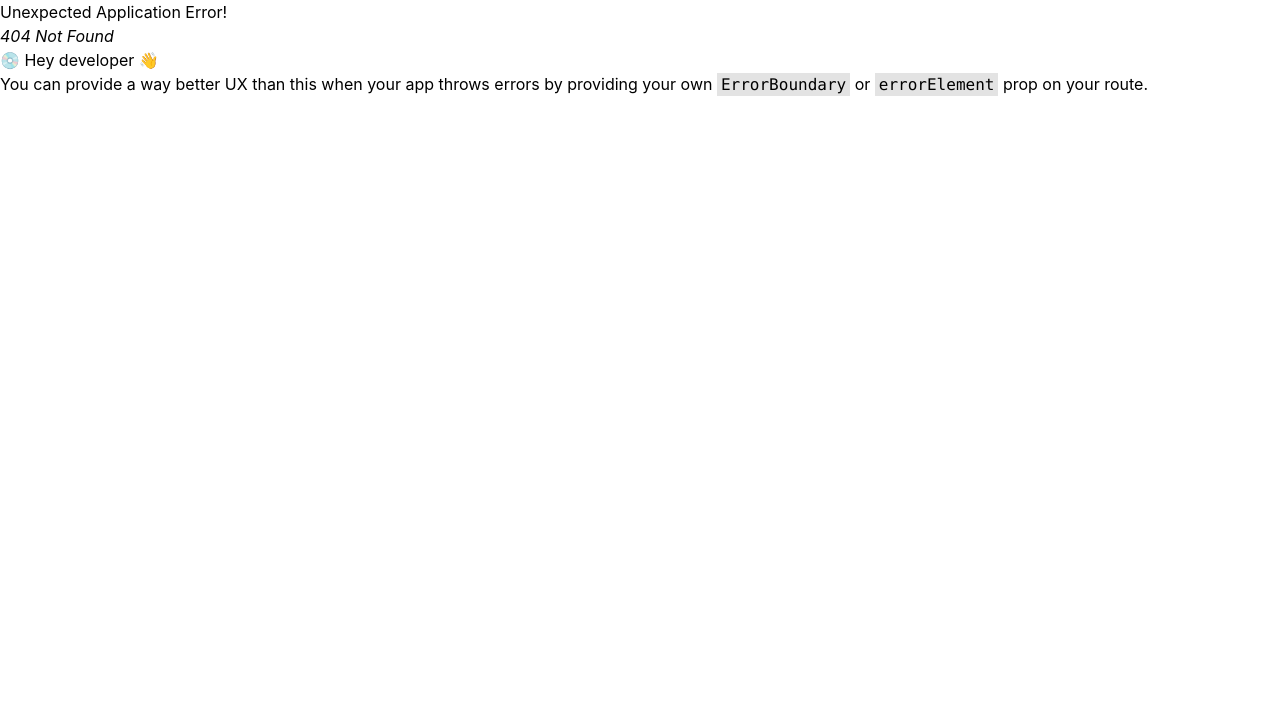
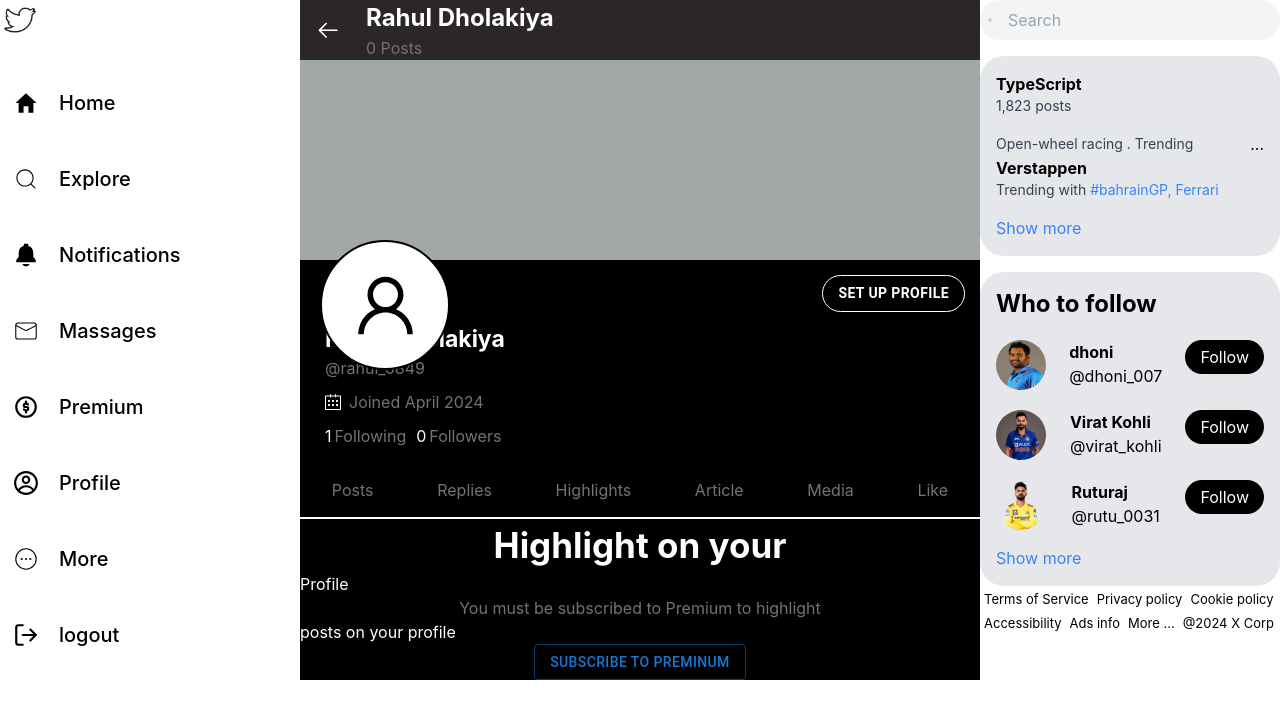
Before and after one commit to Harnillathiya/twitter, a React (Create React App) app: page /posts in a window 1280 px wide. Before the commit this address had no page. Shown: the top 718 px of the page. Built offline with nearby package versions, Linux system fonts and the light colour scheme.

Commit message:
profilepage

```diff
--- a/src/App.css
+++ b/src/App.css
@@ -151,9 +151,39 @@
   padding-left: 10px;
 }
 .text-explore {
-  padding-left: 20px;
+  padding: 20px;
 }
 .text-location {
-  font-size: 24px;
-  padding-left: 10px;
+  padding-left: 15px;
 }
+.border-line {
+  border: 1px solid black;
+}
+.foryou-borderbox {
+  border: 1px solid black;
+}
+.setting-icon {
+  cursor: pointer;
+}
+.checkbox-flex {
+  display: flex;
+  justify-content: space-between;
+  align-items: center;
+}
+/* .explore-locations{
+  padding-top: 18px;
+  padding-left: 15px;
+} */
+.rightarrow-flex {
+  display: flex;
+  align-items: center;
+  justify-content: space-between;
+  padding: 12px;
+}
+.rightarrow-flex:hover {
+  background-color: teal;
+  cursor: pointer;
+}
+.maincheckbox {
+  padding-top: 20px;
+}
--- a/src/Explore/Foryou.jsx
+++ b/src/Explore/Foryou.jsx
@@ -5,9 +5,9 @@ import Explore from "../Page/Explore";
 const Foryou = () => {
   return (
     <div>
-      <div className="foryou-borderbox">
+      <div>
         <Explore />
-        <div>
+        <div className="foryou-borderbox">
           {forYou.map((item, index) => (
             <div key={index} className="foryou-mapdata">
               <div>
--- a/src/Page/Explore.jsx
+++ b/src/Page/Explore.jsx
@@ -1,4 +1,4 @@
-import React from "react";
+import React, { useState } from "react";
 import { CiSearch } from "react-icons/ci";
 import { IoSettingsSharp } from "react-icons/io5";
 import { Link } from "react-router-dom";
@@ -6,24 +6,47 @@ import Box from "@mui/material/Box";
 import Typography from "@mui/material/Typography";
 import Modal from "@mui/material/Modal";
 import { MdCancel } from "react-icons/md";
+import Checkbox from "@mui/material/Checkbox";
+import { MdOutlineKeyboardArrowRight } from "react-icons/md";
 
 const style = {
   position: "absolute",
-  top: "30%",
+  top: "50%",
   left: "50%",
   transform: "translate(-50%, -50%)",
-  width: 400,
+  width: 700,
+  height: 550,
   bgcolor: "#000000",
-  // border: "2px solid #000000",
   boxShadow: 24,
-  // p: 20,
   color: "#FFFFFF",
 };
 
 const Explore = () => {
-  const [open, setOpen] = React.useState(false);
-  const handleOpen = () => setOpen(true);
-  const handleClose = () => setOpen(false);
+  const [open, setOpen] = useState(false);
+  const [checked, setChecked] = useState(true);
+  const [showExploreLocations, setShowExploreLocations] = useState(false);
+
+  const handleOpen = () => {
+    setOpen(true);
+  };
+
+  const handleClose = () => {
+    setOpen(false);
+  };
+
+  const handleChange = (event) => {
+    setChecked(event.target.checked);
+    if (event.target.checked) {
+      setShowExploreLocations(false);
+    } else {
+      setShowExploreLocations(true);
+    }
+  };
+
+  const handleSettingClose = () => {
+    setOpen(false);
+  };
+
   return (
     <>
       <div className="border-line">
@@ -38,19 +61,26 @@ const Explore = () => {
                   className="bg-transparent outline-none px-4"
                 />
               </div>
-
               <div className="setting-icon">
-                <IoSettingsSharp onClick={handleOpen} />
+                <IoSettingsSharp
+                  onClick={handleOpen}
+                  className="setting-icon"
+                />
                 <Modal
                   open={open}
                   onClose={handleClose}
                   aria-labelledby="modal-modal-title"
                   aria-describedby="modal-modal-description"
                 >
-                  <Box sx={style}>
+                  <Box sx={style} borderRadius={5}>
+                    <div>
                       <div className="explore-setting">
                         <div className="cancel-icon">
-                        <MdCancel size={25} />
+                          <MdCancel
+                            size={25}
+                            onClick={handleSettingClose}
+                            cursor="pointer"
+                          />
                         </div>
                         <div>
                           <Typography
@@ -67,14 +97,56 @@ const Explore = () => {
                         id="modal-modal-description"
                         sx={{ mt: 2 }}
                         className="text-location"
+                        fontSize={25}
+                        fontWeight={800}
                       >
                         Location
                       </Typography>
+                      <div className="checkbox-flex">
+                        <div>
+                          <Typography
+                            id="modal-modal-description"
+                            sx={{ mt: 2 }}
+                            className="text-location"
+                          >
+                            Show content in this location
+                          </Typography>
+                          <Typography
+                            id="modal-modal-description"
+                            className="text-location"
+                            color={"InactiveCaptionText"}
+                          >
+                            When this is on, you’ll see what’s happening around
+                            you right now.
+                          </Typography>
+                        </div>
+                        <div>
+                          <Checkbox
+                            checked={checked}
+                            onChange={handleChange}
+                            inputProps={{ "aria-label": "controlled" }}
+                          />
+                        </div>
+                      </div>
+                      {showExploreLocations && (
+                        <div className="maincheckbox">
+                          <div className="rightarrow-flex">
+                            <div>
+                              <p className="explore-locations">
+                                Explore Locations
+                              </p>
+                            </div>
+                            <div className="rightarrow-icon">
+                              <MdOutlineKeyboardArrowRight size={25} />
+                            </div>
+                          </div>
+                        </div>
+                      )}
+                    </div>
                   </Box>
                 </Modal>
               </div>
             </div>
-
             <ul className="explore-nav">
               <li>
                 <Link to="/explore/foryou">Foryou</Link>
@@ -98,5 +170,4 @@ const Explore = () => {
     </>
   );
 };
-
 export default Explore;
--- /dev/null
+++ b/src/Page/Profile.css
@@ -0,0 +1,118 @@
+.profile-main-box {
+  display: flex;
+  align-items: center;
+  background-color: rgb(43, 39, 39);
+}
+.name-text {
+  color: white;
+  font-weight: 700;
+  font-size: 24px;
+}
+.post-text {
+  color: rgb(121, 113, 113);
+}
+.arrow-icon {
+  padding-left: 15px;
+}
+.name-post-text {
+  padding-left: 25px;
+}
+.avatar-box {
+  background-color: rgb(161, 168, 166);
+  height: 200px;
+}
+.avatar-position {
+  position: absolute;
+  top: 30%;
+  left: 25%;
+  background-color: white;
+  color: black;
+  border: 2px solid black;
+}
+.avatar-second-box {
+  background-color: black;
+  /* height: 300px; */
+}
+.main-profile-button {
+  text-align: end;
+}
+.profile-button {
+  border: 1px solid white !important;
+  color: white !important;
+  font-weight: 600 !important;
+  border-radius: 20px !important;
+  margin-top: 15px !important;
+  margin-right: 15px !important;
+}
+.profile-rahul-text {
+  color: white;
+  font-weight: 700;
+  font-size: 23px;
+  padding-top: 10px;
+  padding-left: 25px;
+}
+.profile-username-text {
+  color: rgb(121, 113, 113);
+  padding-left: 25px;
+}
+.date-joined-flex {
+  display: flex;
+  align-items: center;
+  padding-top: 10px;
+}
+.date-joined-calender {
+  color: white;
+  padding-left: 25px;
+}
+.date-joined-text {
+  color: rgb(121, 113, 113);
+  padding-left: 8px;
+}
+.following-flex {
+  display: flex;
+  color: white;
+  margin-top: 10px;
+}
+.following {
+  padding-left: 25px;
+  color: rgb(121, 113, 113);
+}
+.followers {
+  padding-left: 10px;
+  color: rgb(121, 113, 113);
+}
+.one {
+  padding-right: 3px;
+  color: white;
+}
+.profile-header {
+  color: rgb(121, 113, 113);
+  display: flex;
+  justify-content: space-around;
+  margin-top: 30px;
+  border-bottom: 2px solid white;
+}
+.profile-header-li{
+    padding-bottom: 15px;
+}
+.profile-header-li:hover{
+    font-weight: 500;
+    color: white;
+    border-bottom: 3px solid royalblue;
+}
+.post-box{
+    background-color: black;
+    color: white
+}
+.highlight{
+    font-size: 35px;
+    font-weight: 700;
+    text-align: center;
+}
+.subscribed{
+  color: rgb(121, 113, 113);
+  text-align: center;
+}
+.subscribe-btn{
+    text-align: center;
+}
--- a/src/Page/Profile.jsx
+++ b/src/Page/Profile.jsx
@@ -1,9 +1,80 @@
 import React from "react";
+import { GoArrowLeft } from "react-icons/go";
+import "./Profile.css";
+import { UserOutlined } from "@ant-design/icons";
+import { Avatar } from "antd";
+import Button from "@mui/material/Button";
+import { SlCalender } from "react-icons/sl";
+import { Link } from "react-router-dom";
 
 const Profile = () => {
   return (
     <div>
-      <h1>Profile Page</h1>
+      <div className="profile-main-box">
+        <div className="arrow-icon">
+          <GoArrowLeft size={26} color="white" />
+        </div>
+        <div className="name-post-text">
+          <p className="name-text">Rahul Dholakiya</p>
+          <p className="post-text">0 Posts</p>
+        </div>
+      </div>
+      <div className="avatar-box">
+        <Avatar
+          size={130}
+          icon={<UserOutlined />}
+          className="avatar-position"
+        />
+      </div>
+      <div className="avatar-second-box">
+        <div className="main-profile-button">
+          <Button variant="outlined" className="profile-button">
+            Set up profile
+          </Button>
+        </div>
+        <div>
+          <p className="profile-rahul-text">Rahul Dholakiya</p>
+          <p className="profile-username-text">@rahul_6849</p>
+          <div className="date-joined-flex">
+            <div className="date-joined-calender">
+              <SlCalender />
+            </div>
+            <div>
+              <p className="date-joined-text">Joined April 2024</p>
+            </div>
+          </div>
+          <div className="following-flex">
+            <p className="following">
+              <span className="one">1</span>Following
+            </p>
+            <p className="followers">
+              <span className="one">0</span>Followers
+            </p>
+          </div>
+          <div>
+            <ul className="profile-header">
+              <li className="profile-header-li">
+                <Link to="/posts">Posts</Link>
+              </li>
+              <li className="profile-header-li">
+                <Link to="/replies">Replies</Link>
+              </li>
+              <li className="profile-header-li">
+                <Link to="/highlights">Highlights</Link>
+              </li>
+              <li className="profile-header-li">
+                <Link to="/article">Article</Link>
+              </li>
+              <li className="profile-header-li">
+                <Link to="/media">Media</Link>
+              </li>
+              <li className="profile-header-li">
+                <Link to="/like">Like</Link>
+              </li>
+            </ul>
+          </div>
+        </div>
+      </div>
     </div>
   );
 };
--- /dev/null
+++ b/src/Profile/Articles.jsx
@@ -0,0 +1,12 @@
+import React from 'react'
+import Profile from '../Page/Profile'
+
+const Articles = () => {
+  return (
+    <div>
+      <Profile />
+    </div>
+  )
+}
+
+export default Articles
--- /dev/null
+++ b/src/Profile/Highlights.jsx
@@ -0,0 +1,12 @@
+import React from 'react'
+import Profile from '../Page/Profile'
+
+const Highlights = () => {
+  return (
+    <div>
+        <Profile />
+    </div>
+  )
+}
+
+export default Highlights
--- /dev/null
+++ b/src/Profile/Likes.jsx
@@ -0,0 +1,12 @@
+import React from 'react'
+import Profile from '../Page/Profile'
+
+const Likes = () => {
+  return (
+    <div>
+      <Profile />
+    </div>
+  )
+}
+
+export default Likes
--- /dev/null
+++ b/src/Profile/Media.jsx
@@ -0,0 +1,12 @@
+import React from 'react'
+import Profile from '../Page/Profile'
+
+const Media = () => {
+  return (
+    <div>
+      <Profile />
+    </div>
+  )
+}
+
+export default Media
--- /dev/null
+++ b/src/Profile/Posts.jsx
@@ -0,0 +1,28 @@
+import React from "react";
+import Profile from "../Page/Profile";
+import Button from "@mui/material/Button";
+
+const Posts = () => {
+  return (
+    <div>
+      <div className="post-box">
+        <Profile />
+        <div>
+          <p className="highlight">
+            Highlight on your
+          </p>
+          <p>Profile</p>
+          <p className="subscribed">
+            You must be subscribed to Premium to highlight
+          </p>
+          <p>posts on your profile</p>
+          <div className="subscribe-btn">
+            <Button variant="outlined">Subscribe to Preminum</Button>
+          </div>
+        </div>
+      </div>
+    </div>
+  );
+};
+
+export default Posts;
--- /dev/null
+++ b/src/Profile/Replies.jsx
@@ -0,0 +1,12 @@
+import React from 'react'
+import Profile from '../Page/Profile'
+
+const Replies = () => {
+  return (
+    <div>
+      <Profile />
+    </div>
+  )
+}
+
+export default Replies
```
Also changed, not shown: src/routes.js (+30 -0 lines). Lines whose indentation alone changed are shown as unchanged.
